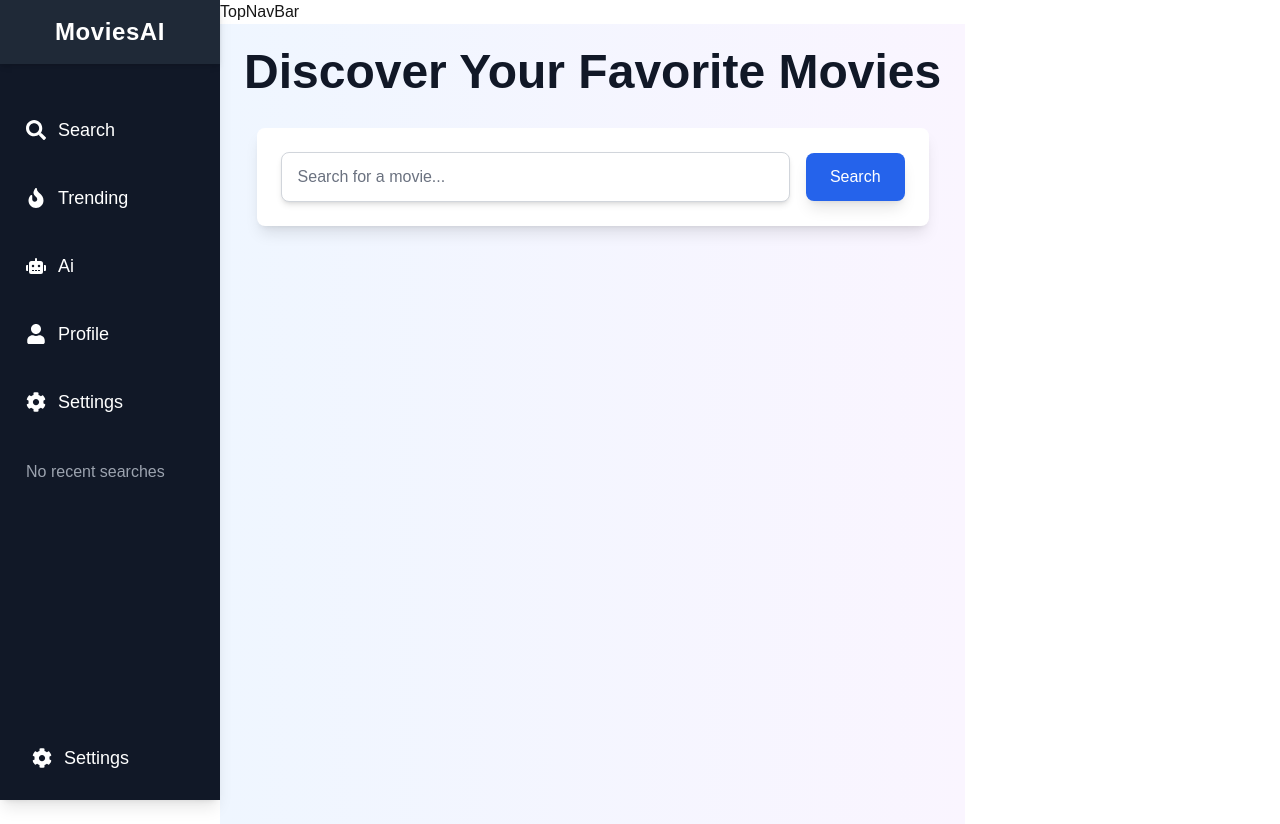
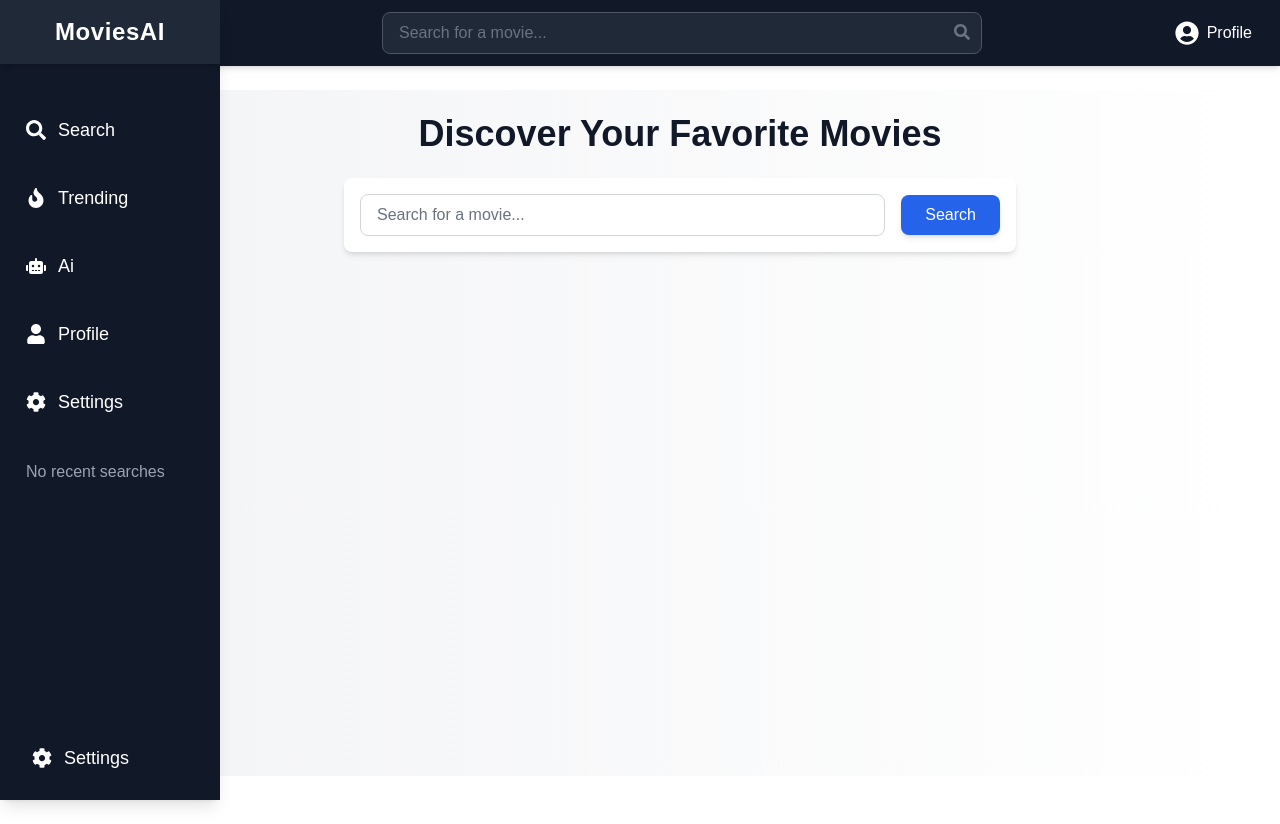
Before and after one commit to vanyanv/moviesai, a Next.js app: page /dashboard/topmovies in a window 1280 px wide. After the commit the page ends 800 px from the top, so only its background shows below. Built offline with nearby package versions, Linux system fonts and the light colour scheme.

Commit message:
made some stying changes

```diff
--- a/app/components/MovieCard.tsx
+++ b/app/components/MovieCard.tsx
@@ -14,19 +14,24 @@ type MovieCardProps = {
 
 export default function MovieCard({ movie }: MovieCardProps) {
   return (
-    <div className='bg-white shadow-md rounded-lg overflow-hidden max-w-xs mx-auto'>
+    <div className='bg-white shadow-lg rounded-lg overflow-hidden max-w-xs mx-auto transition-transform transform hover:scale-105'>
       <img
         src={`https://image.tmdb.org/t/p/w500${movie.backdrop_path}`}
         alt={movie.title}
-        className='w-full h-32 object-cover'
+        className='w-full h-48 object-cover transition-transform duration-300 hover:scale-110'
       />
-      <div className='p-3'>
-        <h3 className='text-lg font-semibold mb-1'>{movie.title}</h3>
-        <p className='text-gray-600 text-sm'>
-          {movie.overview.length > 80
-            ? `${movie.overview.slice(0, 80)}...`
+      <div className='p-4'>
+        <h3 className='text-xl font-semibold text-gray-800 mb-2'>
+          {movie.title}
+        </h3>
+        <p className='text-gray-600 text-sm mb-2'>
+          {movie.overview.length > 100
+            ? `${movie.overview.slice(0, 100)}...`
             : movie.overview}
         </p>
+        <button className='mt-2 px-4 py-2 bg-blue-600 text-white rounded-lg hover:bg-blue-700 focus:outline-none focus:ring-2 focus:ring-blue-500 transition duration-300'>
+          View Details
+        </button>
       </div>
     </div>
   );
--- a/app/components/MovieInfo.tsx
+++ b/app/components/MovieInfo.tsx
@@ -18,25 +18,25 @@ export default function MovieInfo({
   vote_count,
 }: MovieInfoProps) {
   return (
-    <li className='flex flex-col md:flex-row bg-white shadow-lg rounded-lg p-6 max-w-4xl mx-auto my-8 transition-transform transform hover:scale-105'>
+    <li className='flex flex-col md:flex-row bg-white shadow-md rounded-lg overflow-hidden transition-transform transform hover:scale-105 mx-auto my-6 max-w-4xl'>
       {/* Movie Poster */}
       <img
         src={`https://image.tmdb.org/t/p/w500${poster_path}`}
         alt={title}
-        className='rounded-lg w-full md:w-1/3 object-cover mb-4 md:mb-0 shadow-md hover:shadow-lg transition-shadow'
+        className='rounded-lg w-full md:w-1/3 object-cover md:h-full transition-shadow hover:shadow-lg'
       />
 
       {/* Movie Details */}
-      <div className='md:ml-6 flex flex-col justify-between'>
+      <div className='flex flex-col justify-between p-4 md:p-6 md:ml-4'>
         <div>
-          <h1 className='text-4xl font-bold mb-2 text-gray-800'>{title}</h1>
-          <p className='text-gray-500 mb-2'>{release_date}</p>
-          <p className='text-gray-700 mb-4 text-lg'>{overview}</p>
+          <h1 className='text-3xl font-bold text-gray-800 mb-1'>{title}</h1>
+          <p className='text-sm text-gray-600 mb-2'>{release_date}</p>
+          <p className='text-gray-700 text-md mb-4'>{overview}</p>
         </div>
 
         {/* Ratings and Vote Count */}
         <div className='flex items-center justify-between mt-4'>
-          <span className='text-2xl font-semibold text-yellow-400'>
+          <span className='text-xl font-semibold text-yellow-500'>
             ⭐ {Math.floor(vote_average)}/10
           </span>
           <span className='text-sm text-gray-500'>({vote_count} votes)</span>
--- a/app/components/MovieSearch.tsx
+++ b/app/components/MovieSearch.tsx
@@ -9,9 +9,7 @@ import MovieInfo from './MovieInfo';
 import { Movie } from '@/lib/definitions';
 
 function MovieSearch() {
-  //searchValue is a selector that gets the search value from the store
   const searchValue = useSelector((state: RootState) => state.search.value);
-  //useSearchMoviesQuery is a hook generated by RTK Query get movies from the API
   const { data, isLoading } = useSearchMoviesQuery(searchValue, {
     skip: searchValue === '',
   });
@@ -23,29 +21,28 @@ function MovieSearch() {
     const movie = formData.get('movie') as string;
     dispatch(search(movie));
     if (movie) {
-      //addToHistory is an action that adds the search value to the search history
       dispatch(addToHistory(movie));
     }
   };
 
   return (
-    <div className='flex flex-col items-center p-6 bg-gradient-to-r from-blue-50 to-purple-50 min-h-screen'>
-      <h1 className='text-5xl font-extrabold text-gray-900 mb-8'>
+    <div className='flex flex-col items-center p-6 bg-gradient-to-r from-gray-100 to-white h-full'>
+      <h1 className='text-4xl font-extrabold text-gray-900 mb-6'>
         Discover Your Favorite Movies
       </h1>
       <form
         onSubmit={handleSearch}
-        className='flex flex-col md:flex-row items-center w-full max-w-2xl bg-white shadow-lg rounded-lg p-6'
+        className='flex flex-col md:flex-row items-center w-full max-w-2xl bg-white shadow-md rounded-lg p-4'
       >
         <input
           type='text'
           name='movie'
           placeholder='Search for a movie...'
-          className='w-full px-4 py-3 rounded-lg shadow-md border border-gray-300 text-gray-800 placeholder-gray-500 focus:outline-none focus:ring-2 focus:ring-blue-500 transition-all duration-300'
+          className='w-full px-4 py-2 rounded-lg border border-gray-300 text-gray-800 placeholder-gray-500 focus:outline-none focus:ring-2 focus:ring-blue-500 transition duration-300'
         />
         <button
           type='submit'
-          className='mt-4 md:mt-0 md:ml-4 bg-blue-600 text-white px-6 py-3 rounded-lg shadow-lg hover:bg-blue-700 focus:outline-none focus:ring-2 focus:ring-blue-500 transition-transform transform hover:scale-105 duration-300'
+          className='mt-4 md:mt-0 md:ml-4 bg-blue-600 text-white px-6 py-2 rounded-lg shadow-md hover:bg-blue-700 focus:outline-none focus:ring-2 focus:ring-blue-500 transition-transform transform hover:scale-105 duration-300'
         >
           Search
         </button>
@@ -53,11 +50,11 @@ function MovieSearch() {
 
       {isLoading && (
         <div className='flex justify-center items-center my-6'>
-          <div className='w-16 h-16 border-4 border-t-4 border-blue-500 border-solid rounded-full animate-spin'></div>
+          <div className='w-12 h-12 border-4 border-t-4 border-blue-500 border-solid rounded-full animate-spin'></div>
         </div>
       )}
 
-      <ul className='mt-8 w-full max-w-4xl'>
+      <ul className='mt-8 w-full max-w-4xl space-y-4'>
         {data?.results.map((movie: Movie) => (
           <MovieInfo
             key={movie.id}
--- a/app/components/SearchHistory.tsx
+++ b/app/components/SearchHistory.tsx
@@ -1,7 +1,6 @@
 import React from 'react';
 import { useSelector } from 'react-redux';
 import { RootState } from '@/lib/store';
-import { randomUUID } from 'crypto';
 
 export default function SearchHistory() {
   const searchHistory = useSelector(
@@ -20,9 +19,9 @@ export default function SearchHistory() {
         Recent Searches
       </h3>
       <ul className='space-y-2'>
-        {searchHistory?.map((item: string) => (
+        {searchHistory?.map((item: string, index: number) => (
           <li
-            key={randomUUID()}
+            key={index}
             className='text-sm text-gray-400 transition-colors cursor-pointer hover:bg-gray-700 p-2 rounded-md'
           >
             {item}
--- a/app/components/TopNavbar.tsx
+++ b/app/components/TopNavbar.tsx
@@ -1,5 +1,40 @@
+'use client';
 import React from 'react';
+import { FaSearch, FaUserCircle } from 'react-icons/fa'; // Import icons
+import { motion } from 'framer-motion'; // For animations
 
 export default function TopNavbar() {
-  return <div>TopNavBar</div>;
+  return (
+    <motion.div
+      className='bg-gray-900 text-white shadow-md flex flex-wrap items-center justify-between px-4 py-3'
+      initial={{ opacity: 0 }}
+      animate={{ opacity: 1 }}
+    >
+      {/* Logo Section */}
+      <div className='flex items-center space-x-2'>
+        <h1 className='text-xl sm:text-2xl font-semibold'>MoviesAI</h1>
+      </div>
+
+      {/* Search Bar */}
+      <div className='relative w-full sm:w-auto flex-1 mx-4 max-w-[600px]'>
+        <input
+          type='text'
+          placeholder='Search for a movie...'
+          className='w-full px-4 py-2 rounded-lg border border-gray-600 bg-gray-800 text-white placeholder-gray-500 focus:outline-none focus:ring-2 focus:ring-blue-500 transition-all duration-300'
+        />
+        <FaSearch className='absolute top-3 right-3 text-gray-500' />
+      </div>
+
+      {/* User Profile Section */}
+      <div className='flex items-center space-x-4'>
+        <motion.button
+          className='flex items-center px-3 py-2 rounded-md hover:bg-gray-800 transition-colors'
+          onClick={() => console.log('Profile clicked')}
+        >
+          <FaUserCircle className='text-xl sm:text-2xl' />
+          <span className='ml-2 hidden md:block'>Profile</span>
+        </motion.button>
+      </div>
+    </motion.div>
+  );
 }
--- a/app/dashboard/layout.tsx
+++ b/app/dashboard/layout.tsx
@@ -2,15 +2,24 @@ import React from 'react';
 import MovieSearch from '../components/MovieSearch';
 import SideNavbar from '../components/SideNavbar';
 import TopNavbar from '../components/TopNavbar';
-export default function layout() {
+
+export default function Layout() {
   return (
-    <div className='min-h-full flex '>
-      <div>
+    <div className='flex  h-screen'>
+      {/* Sidebar */}
+      <div className='fixed'>
         <SideNavbar />
       </div>
-      <div>
+
+      {/* Main Content Area */}
+      <div className='flex-1 flex flex-col pl-20'>
+        {/* Top Navbar */}
         <TopNavbar />
-        <MovieSearch />
+
+        {/* Main Content */}
+        <div className='flex-1 p-4 lg:p-6 overflow-auto max-w-full'>
+          <MovieSearch />
+        </div>
       </div>
     </div>
   );
```
